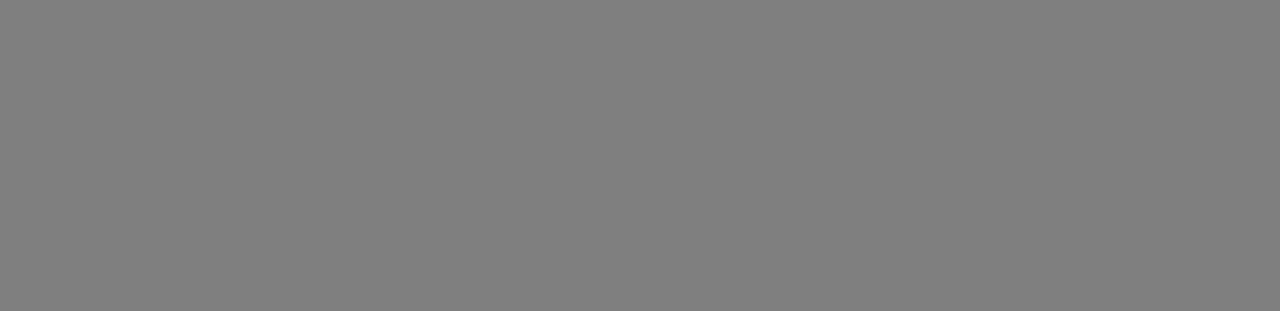
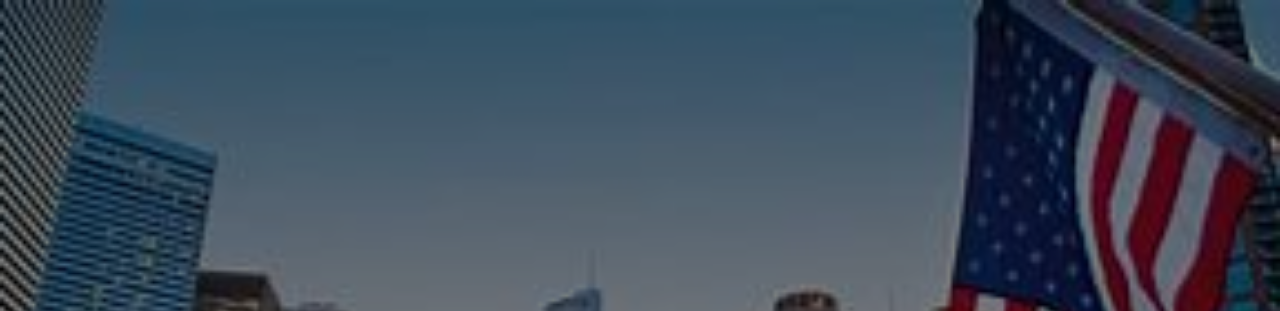
Before and after one commit to crumblycocoa/landing-page, a plain HTML site: page index.html in a window 1280 px wide. Shown: the top 311 px of the page. Drawn offline with Linux system fonts and the light colour scheme; files whose address does not match are found by name.

Commit message:
styles.css

```diff
--- a/styles.css
+++ b/styles.css
@@ -24,7 +24,7 @@ p {
 /* Hero Section */
 .hero {
     /* background-image: url('hero-bg.jpg'); */
-    background-image: url('bg.jpeg');
+    background-image: url('images/bg.jpeg');
     background-size: cover;
     background-position: center;
     height: 100vh;
```
